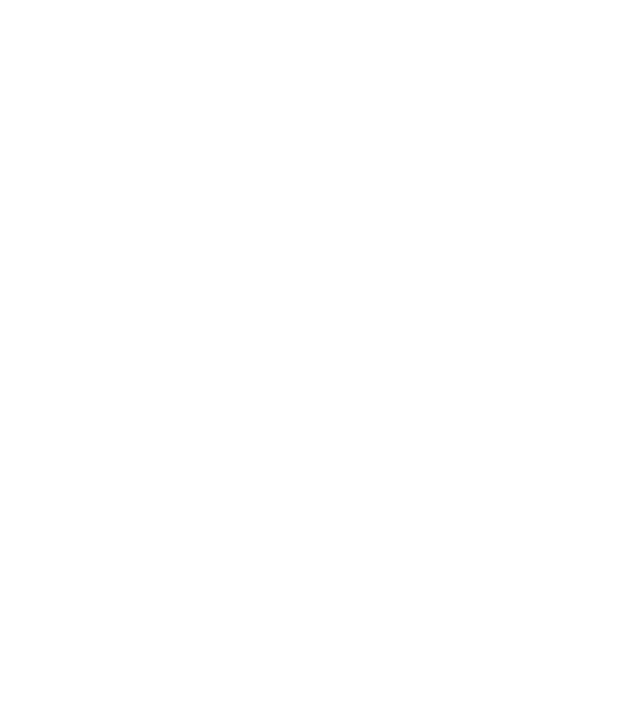
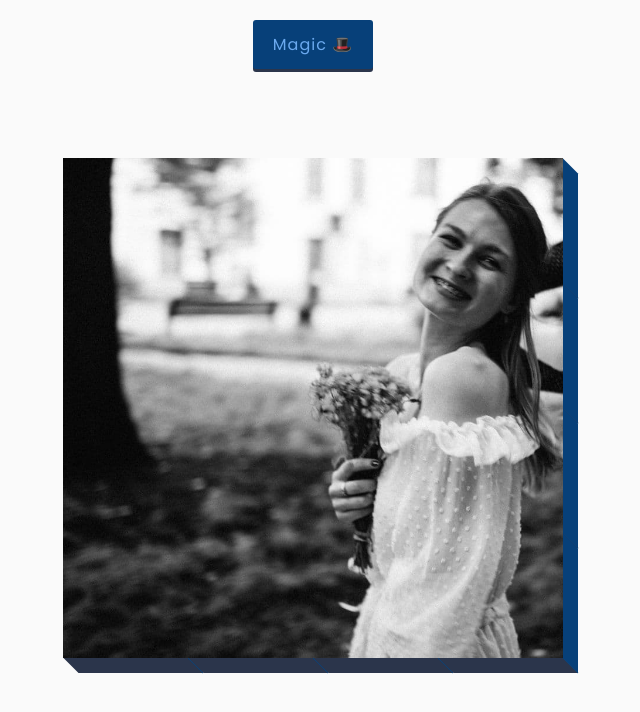
Before and after one commit to andriykhomik/3D-Boxes-Background, a plain HTML site: page index.html in a window 1280 px wide. Shown: the whole page, without its empty margins (327-967 px from the left). Drawn offline with Linux system fonts and the light colour scheme.

Commit message:
finished this project by my implementation JS

```diff
--- a/index.html
+++ b/index.html
@@ -5,14 +5,40 @@
     <meta name="viewport"
           content="width=device-width, user-scalable=no, initial-scale=1.0, maximum-scale=1.0, minimum-scale=1.0">
     <meta http-equiv="X-UA-Compatible" content="ie=edge">
+    <link
+            rel="stylesheet"
+            href="https://cdnjs.cloudflare.com/ajax/libs/font-awesome/5.14.0/css/all.min.css"
+            integrity="sha512-1PKOgIY59xJ8Co8+NE6FZ+LOAZKjy+KY8iq0G4B3CyeY6wYHN3yt9PW0XpSriVlkMXe40PTKnXrLnZ9+fkDaog=="
+            crossorigin="anonymous"
+    />
     <link rel="stylesheet" href="style.css">
     <title>3D Boxes Background</title>
 </head>
 <body>
 
+    <button id="btn" class="magic">Magic 🎩</button>
+    <div id="boxes" class="boxes">
+<!--        <div class="box" style="background-position: 0 0"></div>-->
+<!--        <div class="box" style="background-position: -125px 0"></div>-->
+<!--        <div class="box" style="background-position: -250px 0"></div>-->
+<!--        <div class="box" style="background-position: -375px 0"></div>-->
+<!--        <div class="box" style="background-position: 0 -125px"></div>-->
+<!--        <div class="box" style="background-position: -125px -125px"></div>-->
 
+<!--        <div class="box"></div>-->
+<!--        <div class="box"></div>-->
+<!--        <div class="box"></div>-->
+<!--        <div class="box"></div>-->
+<!--        <div class="box"></div>-->
+<!--        <div class="box"></div>-->
+<!--        <div class="box"></div>-->
+<!--        <div class="box"></div>-->
+<!--        <div class="box"></div>-->
+<!--        <div class="box"></div>-->
+<!--        <div class="box"></div>-->
+<!--        <div class="box"></div>-->
+    </div>
 
-
-<script src="main.js"></script>
+    <script src="main.js"></script>
 </body>
 </html>
--- a/main.js
+++ b/main.js
@@ -0,0 +1,29 @@
+const btnMagic = document.querySelector('#btn');
+const boxes = document.querySelector('#boxes');
+const quantity = 16;
+
+let positionX = 0;
+let positionY = 0;
+
+
+for (let i = 0; i < quantity; i++) {
+
+   const boxEl = document.createElement('div');
+   boxEl.classList.add('box');
+   console.log (positionX);
+   console.log (positionY);
+   boxEl.style.backgroundPosition = `${positionX}px ${positionY}px`
+
+   if ((i+1) % 4 === 0){
+      positionX = 0;
+      positionY = positionY -125;
+   }else {
+      positionX = positionX -125;
+   }
+
+   boxes.appendChild(boxEl);
+}
+
+btnMagic.addEventListener('click', ()=>{
+   boxes.classList.toggle('big');
+})
--- a/style.css
+++ b/style.css
@@ -1,16 +1,96 @@
 @import url('https://fonts.googleapis.com/css2?family=Roboto:wght@400;700&display=swap');
+@import url('https://fonts.googleapis.com/css2?family=Poppins&display=swap');
 
-*{
+* {
     box-sizing: border-box;
 }
 
-body{
-    font-family: "Roboto", sans-serif;
+body {
+    background-color: #fafafa;
+    font-family: 'Roboto', sans-serif;
     display: flex;
     flex-direction: column;
     align-items: center;
     justify-content: center;
     height: 100vh;
     overflow: hidden;
-    margin: 0;
 }
+
+.magic {
+    background-color: #074079;
+    color: #6ba9ef;
+    font-family: 'Poppins', sans-serif;
+    border: 0;
+    border-radius: 3px;
+    font-size: 16px;
+    padding: 12px 20px;
+    cursor: pointer;
+    position: fixed;
+    top: 20px;
+    letter-spacing: 1px;
+    box-shadow: 0 3px rgb(43, 53, 75);
+    z-index: 100;
+}
+
+.magic:active{
+    box-shadow: none;
+    transform: translateY(2px);
+}
+
+.boxes {
+    display: flex;
+    flex-wrap: wrap;
+    justify-content: space-around;
+    height: 500px;
+    width: 500px;
+    position: relative;
+    transition: 0.4s ease;
+}
+
+.boxes.big{
+    width: 600px;
+    height: 600px;
+}
+
+.boxes.big .box{
+    transform: rotateZ(360deg);
+
+}
+
+.box{
+    /*background-image: url('https://media.giphy.com/media/EZqwsBSPlvSda/giphy.gif');*/
+    background-image: url('photo_2021-11-25_15-46-35.jpg');
+    background-repeat: no-repeat;
+    background-size: auto 500px;
+    position: relative;
+    height: 125px;
+    width: 125px;
+    transition: 0.4s ease;
+    display: flex;
+    justify-content: center;
+    text-align: center;
+    align-items: center;
+    margin: 0 auto;
+}
+
+.box::after{
+    content: '';
+    background-color: #074079;
+    position: absolute;
+    top: 8px;
+    right: -15px;
+    height: 100%;
+    width: 15px;
+    transform: skewY(45deg);
+}
+
+.box::before{
+    content: '';
+    background-color: #2b354b;
+    position: absolute;
+    left: 8px;
+    bottom: -15px;
+    width: 100%;
+    height: 15px;
+    transform: skewX(45deg);
+}
```
Also changed, not shown: photo_2021-11-25_15-46-35.jpg (added).
